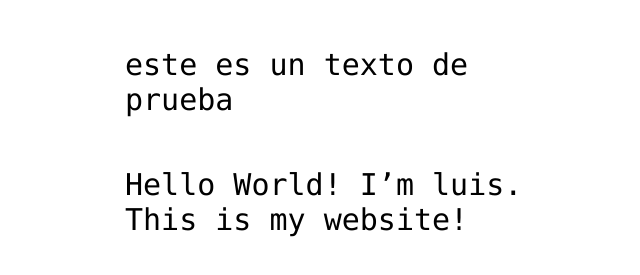
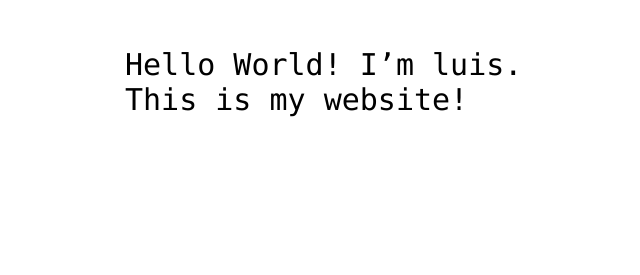
Before and after one commit to luaqfer/luaqfer.github.io, a plain HTML site: page index.html in a window 1280 px wide. Shown: the part 341-616 px from the top of the page, without its empty margins (315-955 px from the left). Drawn offline with Linux system fonts and the light colour scheme.

Commit message:
borrar
Elimine la prueba planteada aun no descubrí porque no se realzo el primer cambio en el navegador.
"Queda pendiente descubrir como retroceder a antes del cambio".

```diff
--- a/index.html
+++ b/index.html
@@ -11,7 +11,6 @@
 
 <img src="https://octodex.github.com/images/daftpunktocat-thomas.gif" id="octocat" alt="octocat-gif" />
 
-<P> este es un texto de prueba<P>
 <!-- Change this code here by copy and pasting your template on line 15 -->
 <p>Hello World! I’m luis. This is my website!</p>
 
```
